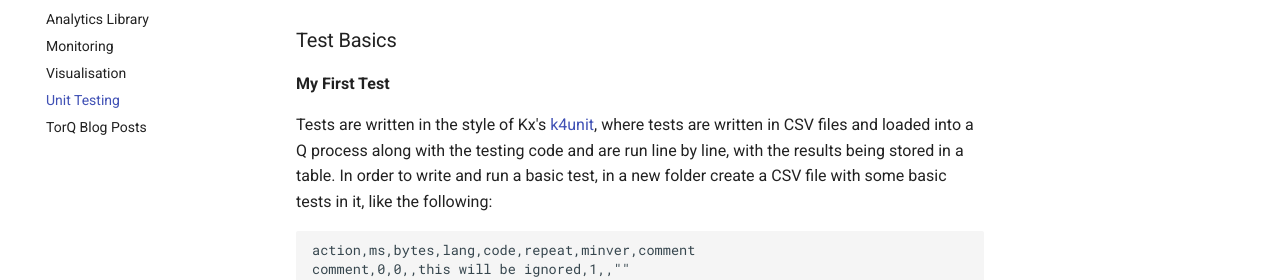
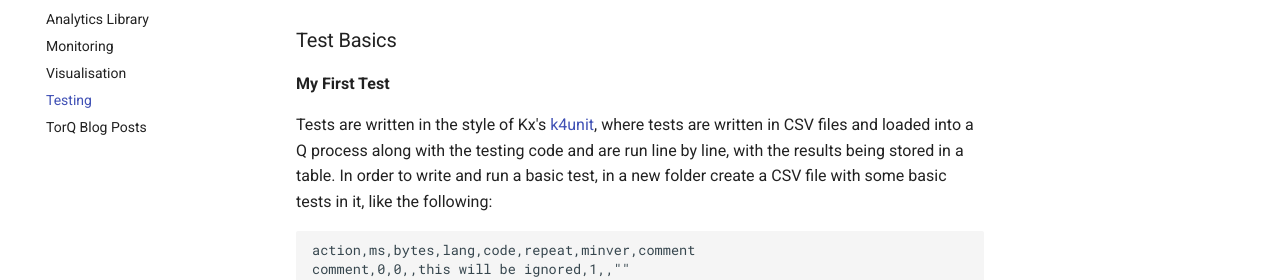
Before and after one commit to DataIntellectTech/TorQ, an MkDocs documentation site: the page built from docs/unittesting.md, in a window 1280 px wide. Shown: the part 361-641 px from the top of the page. Built offline with MkDocs 1.6.1 and Material for MkDocs 9.7.7, drawn with Linux system fonts in a browser that asks for light colours; comment, search, counter and statistics services are not loaded; old or Windows-style settings are respelled for this version of MkDocs.

Commit message:
Remove old function, change docs title

```diff
--- a/mkdocs.yml
+++ b/mkdocs.yml
@@ -13,7 +13,7 @@ pages:
     - Analytics Library: analyticslib.md
     - Monitoring: monit.md
     - Visualisation: visualisation.md
-    - Unit Testing: unittesting.md
+    - Testing: unittesting.md
     - TorQ Blog Posts: blog.md
 copyright: 'Copyright &copy 2020 AquaQ Analytics Limited.  Kx &reg and kdb+ are registered trademarks of Kx Systems Inc.'
 
```
Also changed, not shown: 1 other file.
